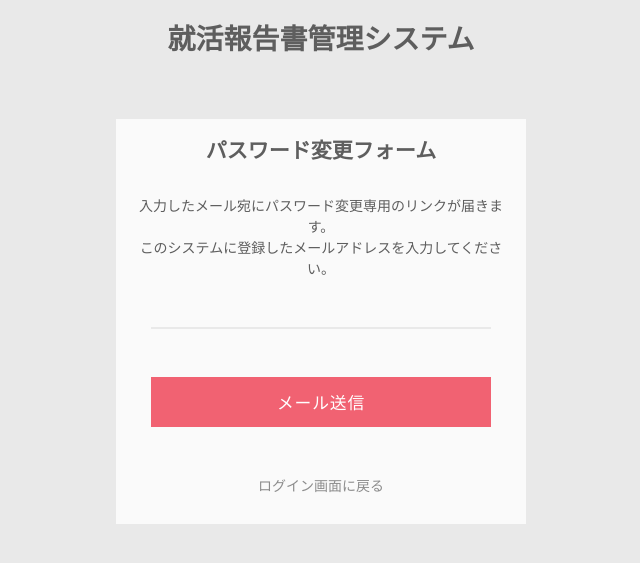
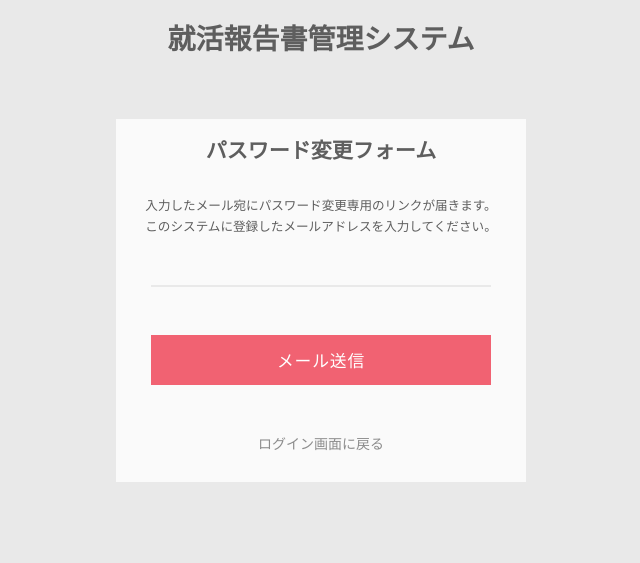
Before and after one commit to morijyobi-2021-itadv3/JobReportManagement, a Flask app: page /reset_password in a window 1280 px wide. Shown: the top 563 px of the page, without its empty margins (319-959 px from the left). Run offline with Flask 2, Linux system fonts and the light colour scheme; some libraries are stand-ins or nearby versions.

Commit message:
スタイルの修正

```diff
--- a/templates/reset_password.html
+++ b/templates/reset_password.html
@@ -10,9 +10,10 @@
 </head>
 <body>
   <h1>就活報告書管理システム</h1>
+
    <div class="form-wrapper">
       <h2>パスワード変更フォーム</h2>
-      <p style="text-align: center;font-size: 1em">入力したメール宛にパスワード変更専用のリンクが届きます。<br>
+      <p style="text-align: center;font-size: 0.9em">入力したメール宛にパスワード変更専用のリンクが届きます。<br>
       このシステムに登録したメールアドレスを入力してください。</p>
       <form method="post" action="{{ url_for("reset_password_post") }}">
         <div class="form-item">
```
